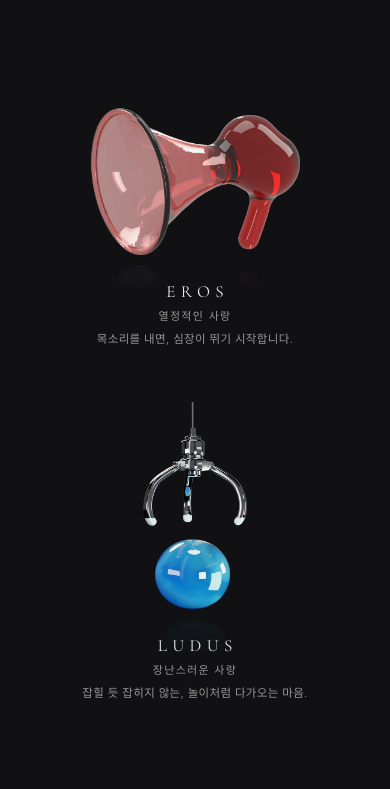
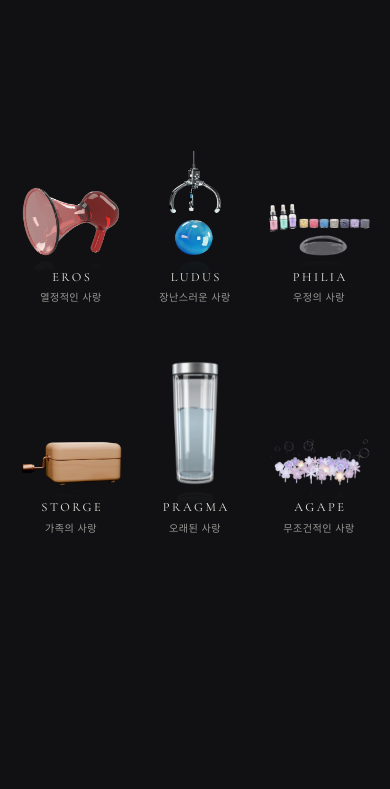
Before and after one commit to cherrymiri/when-love-responds, a plain HTML site: page index.html in a window 390 px wide. Shown: the part 153-942 px from the top of the page. After the commit the page ends 844 px from the top, so only its background shows below. Drawn offline with nearby package versions, Linux system fonts and the light colour scheme; a web font is replaced by a local one.

Commit message:
모바일에서도 3x2 배치 유지
Co-Authored-By: Claude Opus 5.5 <noreply@anthropic.com>
Claude-Session: https://claude.ai/code/session_01LjVCjRWJFrKtS3bkhsHwg6

```diff
--- a/app.js
+++ b/app.js
@@ -29,7 +29,7 @@
             <img alt="${w.name} 오브제"
                  src="/assets/works/${w.image}-1400.webp"
                  srcset="/assets/works/${w.image}-720.webp 720w, /assets/works/${w.image}-1400.webp 1400w"
-                 sizes="(max-width: 420px) 88vw, (max-width: 820px) 46vw, 30vw"
+                 sizes="(max-width: 820px) 36vw, 30vw"
                  decoding="async" draggable="false" />
           </div>
         </div>
--- a/styles.css
+++ b/styles.css
@@ -280,25 +280,23 @@ button { font: inherit; color: inherit; background: none; border: 0; cursor: poi
 }
 
 @media (max-width: 820px), (max-aspect-ratio: 1/1) {
-  body { overflow: auto; }
-  .gallery { height: auto; min-height: 100dvh; padding: 56px 22px 48px; }
+  .gallery { padding: max(44px, 7dvh) 14px max(24px, 4dvh); }
+  .title { font-size: clamp(30px, 9.2vw, 46px); }
+  .intro { font-size: 12px; margin-top: 12px; }
   .works {
-    grid-template-columns: repeat(2, 1fr);
-    grid-template-rows: none;
-    grid-auto-rows: auto;
-    column-gap: 14px;
-    row-gap: 34px;
-    margin-top: 44px;
+    grid-template-columns: repeat(3, minmax(0, 1fr));
+    grid-template-rows: repeat(2, auto);
+    align-content: center;
+    column-gap: 10px;
+    row-gap: clamp(24px, 5dvh, 48px);
+    margin-top: 0;
   }
-  .stage { flex: none; height: 38vw; max-height: 300px; }
-  .caption { height: auto; }
-  .work-line { font-size: 11.5px; line-height: 1.55; padding: 0 4px; }
+  .stage { flex: none; height: min(36vw, 24dvh); }
+  .caption { height: auto; padding-top: 12px; }
+  .work-name { font-size: clamp(11px, 3.2vw, 15px); letter-spacing: 0.2em; margin-right: -0.2em; }
+  .work-sub { font-size: clamp(9.5px, 2.6vw, 12px); letter-spacing: 0.04em; }
+  .work-line { display: none; }
   .enter { display: none; }
-}
-
-@media (max-width: 420px) {
-  .works { grid-template-columns: 1fr; row-gap: 46px; }
-  .stage { height: 56vw; }
 }
 
 @media (prefers-reduced-motion: reduce) {
```
